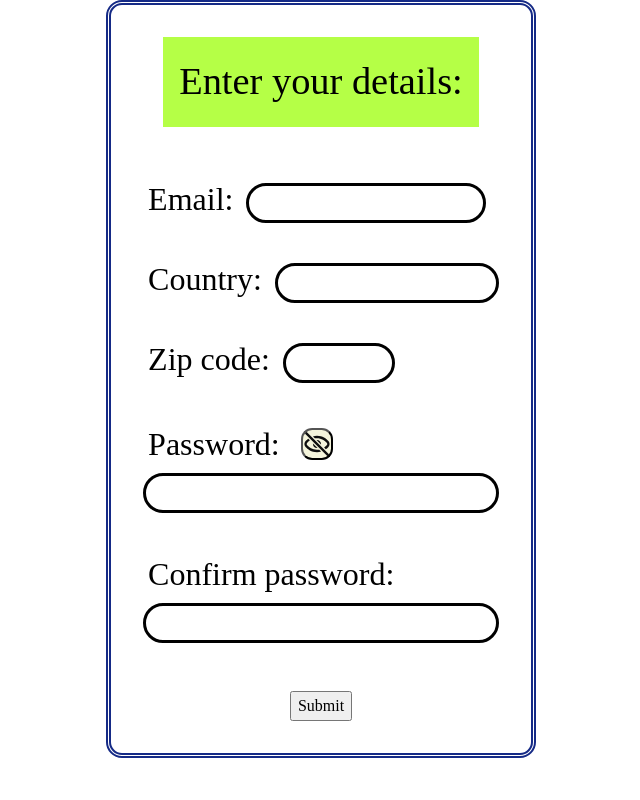
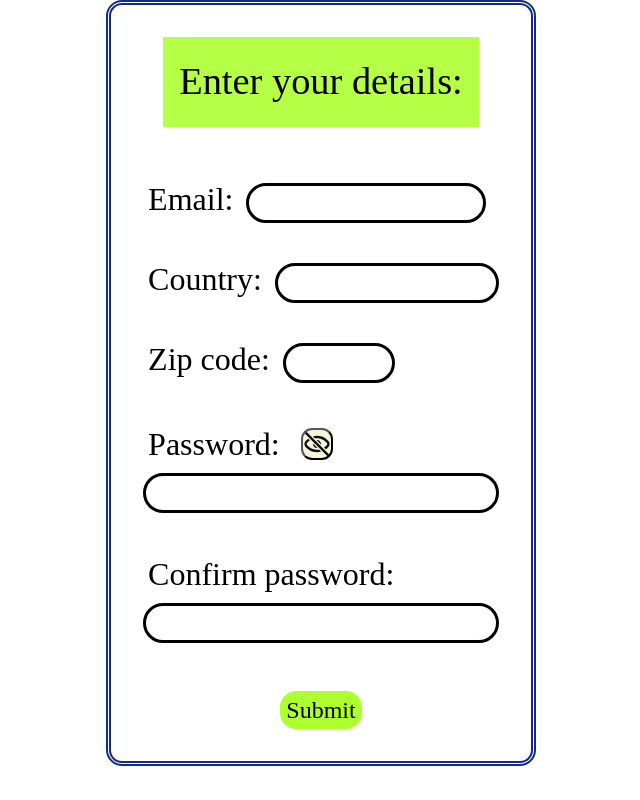
Before and after one commit to Punith1117/form-validation-2, a website built with webpack: page src/template.html in a window 1280 px wide. Shown: the whole page, without its empty margins (319-959 px from the left). Built offline with nearby package versions, Linux system fonts and the light colour scheme.

Commit message:
add css to submit button

```diff
--- a/src/style.css
+++ b/src/style.css
@@ -142,3 +142,14 @@ input::placeholder {
     gap: 1rem;
     align-items: center;
 }
+
+button[type="submit"] {
+    font-size: 1.5rem;
+    background-color: greenyellow;
+    border-radius: 1rem;
+    border: none;
+    &:hover {
+        background-color: green;
+        color: white;
+    }
+}
```
